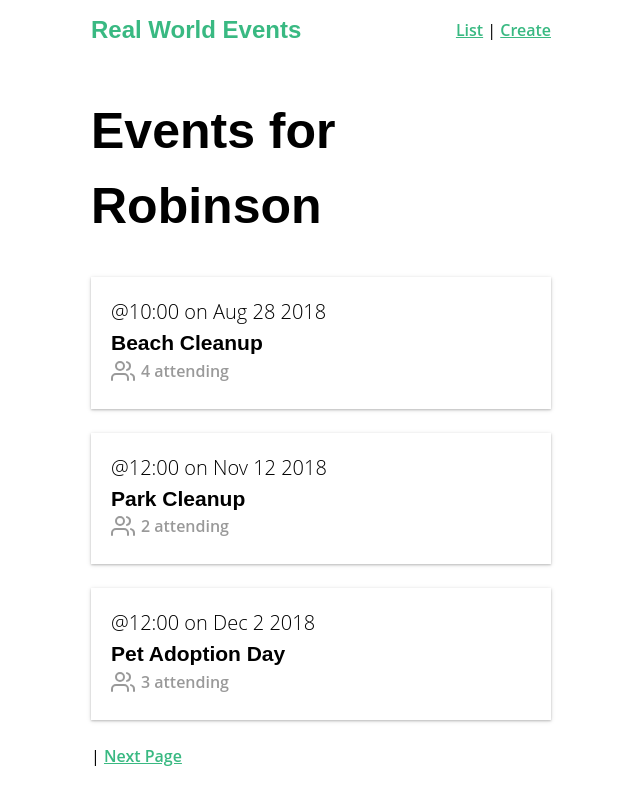
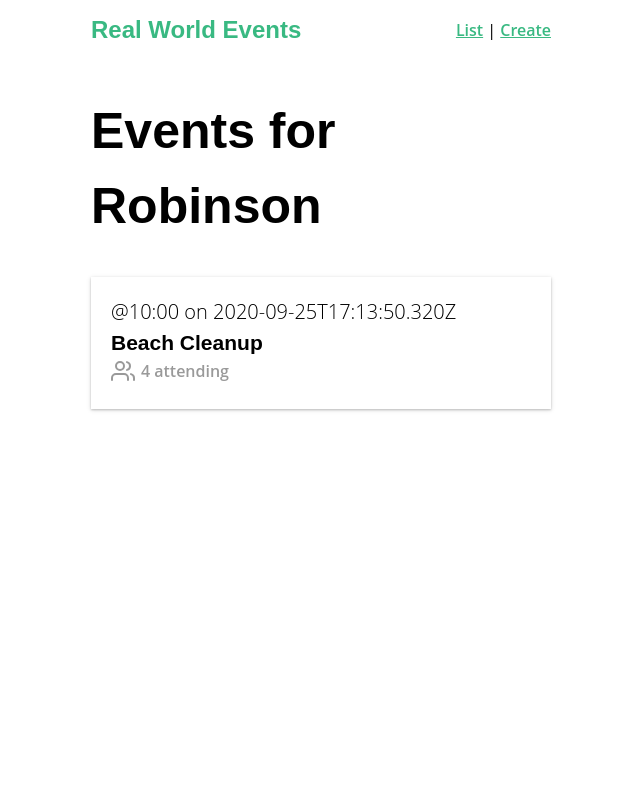
Before and after one commit to nosnibor89/vue-events, a Vue app: page / in a window 1280 px wide. Shown: the whole page, without its empty margins (319-959 px from the left). Built offline with nearby package versions, Linux system fonts and the light colour scheme; data requests are answered from the project's data file.

Commit message:
Finish validation, mixins and filters

```diff
--- a/db.json
+++ b/db.json
@@ -3,7 +3,7 @@
     {
       "id": 1,
       "title": "Beach Cleanup",
-      "date": "Aug 28 2018",
+      "date": "2020-09-25T17:13:50.320Z",
       "time": "10:00",
       "location": "Daytona Beach",
       "description": "Let's clean up this beach.",
@@ -27,192 +27,6 @@
           "name": "Mary Gordon"
         }
       ]
-    },
-    {
-      "id": 2,
-      "title": "Park Cleanup",
-      "date": "Nov 12 2018",
-      "time": "12:00",
-      "location": "132 N Magnolia Street, Orlando, Florida",
-      "description": "We're going to clean up this park.",
-      "organizer": "Adam Jahr",
-      "category": "nature",
-      "attendees": [
-        {
-          "id": "ghi789",
-          "name": "Beth Swanson"
-        },
-        {
-          "id": "jkl101",
-          "name": "Mary Gordon"
-        }
-      ]
-    },
-    {
-      "id": 3,
-      "title": "Pet Adoption Day",
-      "date": "Dec 2 2018",
-      "time": "12:00",
-      "location": "132 N Magnolia Street, Orlando, Florida",
-      "description": "Help animals find new homes.",
-      "organizer": "Gregg Pollack",
-      "category": "animal welfare",
-      "attendees": [
-        {
-          "id": "abc123",
-          "name": "Adam Jahr"
-        },
-        {
-          "id": "ghi789",
-          "name": "Beth Swanson"
-        },
-        {
-          "id": "jkl101",
-          "name": "Mary Gordon"
-        }
-      ]
-    },
-    {
-      "id": 57183,
-      "user": {
-        "id": "abc123",
-        "name": "Robinson Marquez"
-      },
-      "category": "laravel",
-      "organizer": {
-        "id": "abc123",
-        "name": "Robinson Marquez"
-      },
-      "title": "Laravel from scratch",
-      "description": "Some desc",
-      "location": "San martin",
-      "date": "2020-07-03T02:30:00.000Z",
-      "time": "2:00",
-      "attendees": []
-    },
-    {
-      "id": 486729,
-      "user": {
-        "id": "abc123",
-        "name": "Robinson Marquez"
-      },
-      "category": "aws",
-      "organizer": {
-        "id": "abc123",
-        "name": "Robinson Marquez"
-      },
-      "title": "AWS with friends",
-      "description": "Some aws ",
-      "location": "",
-      "date": "2020-07-05T02:47:00.000Z",
-      "time": "7:00",
-      "attendees": []
-    },
-    {
-      "id": 135555,
-      "user": {
-        "id": "abc123",
-        "name": "Robinson Marquez"
-      },
-      "category": "vuejs",
-      "organizer": {
-        "id": "abc123",
-        "name": "Robinson Marquez"
-      },
-      "title": "Vuex for starters",
-      "description": "Some des",
-      "location": "Chile",
-      "date": "2020-07-04T02:51:00.000Z",
-      "time": "2:00",
-      "attendees": []
-    },
-    {
-      "id": 752525,
-      "user": {
-        "user": {
-          "id": "abc123",
-          "name": "Robinson"
-        }
-      },
-      "category": "laravel",
-      "organizer": {
-        "user": {
-          "id": "abc123",
-          "name": "Robinson"
-        }
-      },
-      "title": "Test",
-      "description": "Robin",
-      "location": "some",
-      "date": "2020-08-09T02:08:00.000Z",
-      "time": "3:00",
-      "attendees": []
-    },
-    {
-      "id": 742259,
-      "user": {
-        "user": {
-          "id": "abc123",
-          "name": "Robinson"
-        }
-      },
-      "category": "aws",
-      "organizer": {
-        "user": {
-          "id": "abc123",
-          "name": "Robinson"
-        }
-      },
-      "title": "AWSOME",
-      "description": "AWSOME",
-      "location": "",
-      "date": "",
-      "time": "",
-      "attendees": []
-    },
-    {
-      "id": 509323,
-      "user": {
-        "user": {
-          "id": "abc123",
-          "name": "Robinson"
-        }
-      },
-      "category": "",
-      "organizer": {
-        "user": {
-          "id": "abc123",
-          "name": "Robinson"
-        }
-      },
-      "title": "",
-      "description": "",
-      "location": "",
-      "date": "",
-      "time": "",
-      "attendees": []
-    },
-    {
-      "id": 6312,
-      "user": {
-        "user": {
-          "id": "abc123",
-          "name": "Robinson"
-        }
-      },
-      "category": "vuejs",
-      "organizer": {
-        "user": {
-          "id": "abc123",
-          "name": "Robinson"
-        }
-      },
-      "title": "Learning Vuelidate",
-      "description": "",
-      "location": "Home",
-      "date": "2020-09-03T18:29:00.000Z",
-      "time": "5:00",
-      "attendees": []
     }
   ]
 }
--- a/src/components/BaseInput.vue
+++ b/src/components/BaseInput.vue
@@ -10,19 +10,13 @@
 </template>
 
 <script>
+import BaseFormFieldMixin from '@/mixins/BaseFormFieldMixin'
+
 export default {
-  inheritAttrs: false,
+  mixins: [BaseFormFieldMixin],
   props: {
-    label: {
-      type: String
-    },
     inputClass: {
       type: String
-    }
-  },
-  methods: {
-    updateValue($event) {
-      this.$emit('input', $event.target.value)
     }
   },
   computed: {
--- a/src/components/BaseSelect.vue
+++ b/src/components/BaseSelect.vue
@@ -12,26 +12,17 @@
 </template>
 
 <script>
+import BaseFormFieldMixin from '@/mixins/BaseFormFieldMixin'
+
 export default {
-  inheritAttrs: false,
+  mixins: [BaseFormFieldMixin],
   props: {
     options: {
       type: Array,
       required: true
     },
-    label: {
-      type: String
-    },
     selectClass: {
       type: String
-    },
-    value: {
-      type: [String, Number]
-    }
-  },
-  methods: {
-    updateValue($event) {
-      this.$emit('input', $event.target.value)
     }
   }
 }
--- /dev/null
+++ b/src/filters/date.js
@@ -0,0 +1,9 @@
+export default value => {
+  const date = new Date(value)
+
+  return date.toLocaleDateString(['en-US'], {
+    month: 'short',
+    day: '2-digit',
+    year: 'numeric'
+  })
+}
--- a/src/main.js
+++ b/src/main.js
@@ -7,9 +7,11 @@ import camelCase from 'lodash/camelCase'
 import App from './App.vue'
 import router from './router'
 import store from './store/store'
+import DateFiler from './filters/date'
 import BaseIcon from '@/components/BaseIcon'
 
 Vue.use(Vuelidate)
+Vue.filter('date', DateFiler)
 Vue.component('BaseIcon', BaseIcon)
 
 Vue.config.productionTip = false
--- /dev/null
+++ b/src/mixins/BaseFormFieldMixin.js
@@ -0,0 +1,17 @@
+export default {
+  inheritAttrs: false,
+  props: {
+    label: {
+      type: String,
+      default: ''
+    },
+    value: {
+      type: [String, Number]
+    }
+  },
+  methods: {
+    updateValue($event) {
+      this.$emit('input', $event.target.value)
+    }
+  }
+}
--- a/src/views/EventShow.vue
+++ b/src/views/EventShow.vue
@@ -1,7 +1,7 @@
 <template>
     <div>
         <div class="event-header">
-            <span class="eyebrow">@{{ event.time }} on {{ event.date }}</span>
+            <span class="eyebrow">@{{ event.time }} on {{ event.date | date }}</span>
             <h1 class="title">{{ event.title }}</h1>
             <h5>Organized by {{ event.organizer ? event.organizer.name : '' }}</h5>
             <h5>Category: {{ event.category }}</h5>
```
